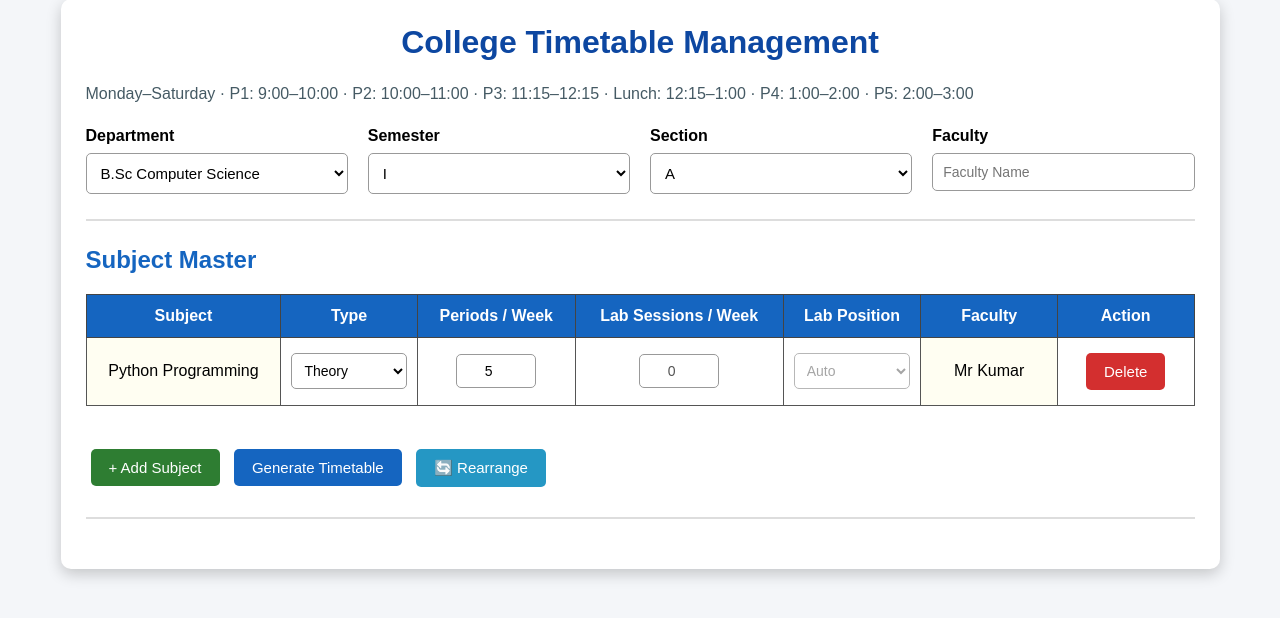
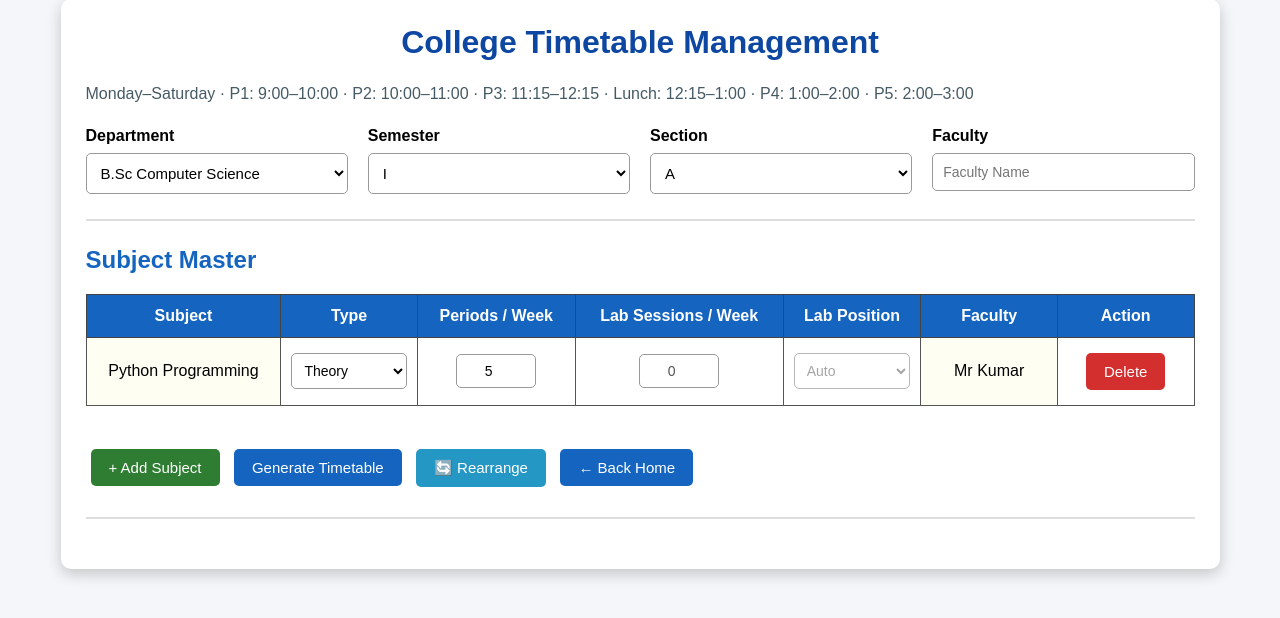
Before and after one commit to Soundar47/StudentApp, a Flask app: page /timetable in a window 1280 px wide. Shown: the part 31-649 px from the top of the page. Run offline with Flask 3, Linux system fonts and the light colour scheme; the visitor is signed in with stand-in values (Sample User, id 1).

Commit message:
Update the table to back button

```diff
--- a/static/time_table.css
+++ b/static/time_table.css
@@ -355,6 +355,11 @@ button{
     background:#1565c0;
 
 }
+.back-btn{
+
+    background:#1565c0;
+
+}
 
 /* Edit */
 
--- a/templates/time_table.html
+++ b/templates/time_table.html
@@ -223,6 +223,13 @@ Generate Timetable
 
 </button>
 
+        <button
+            type="button"
+            onclick="history.back()"
+            class="back-btn">
+            ← Back Home
+        </button>
+
 <hr>
 
 <!-- ===============================
```
Also changed, not shown: 1 other file.
